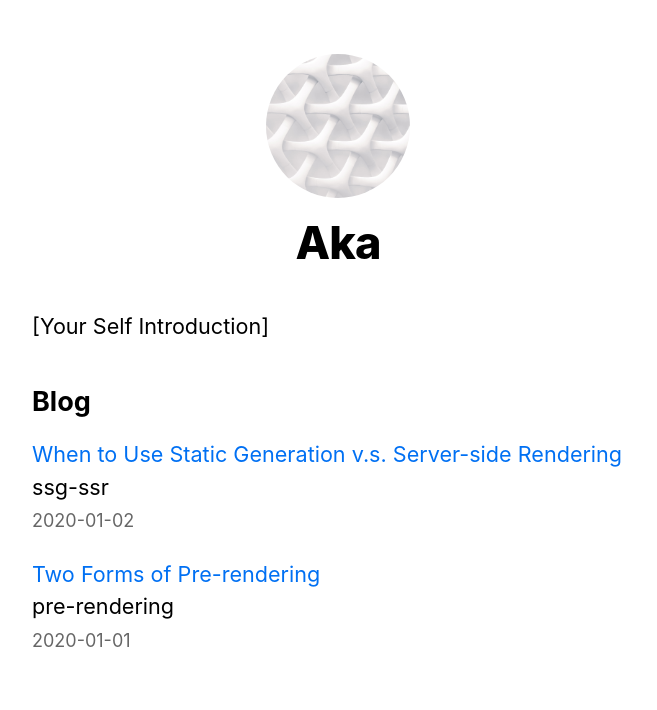
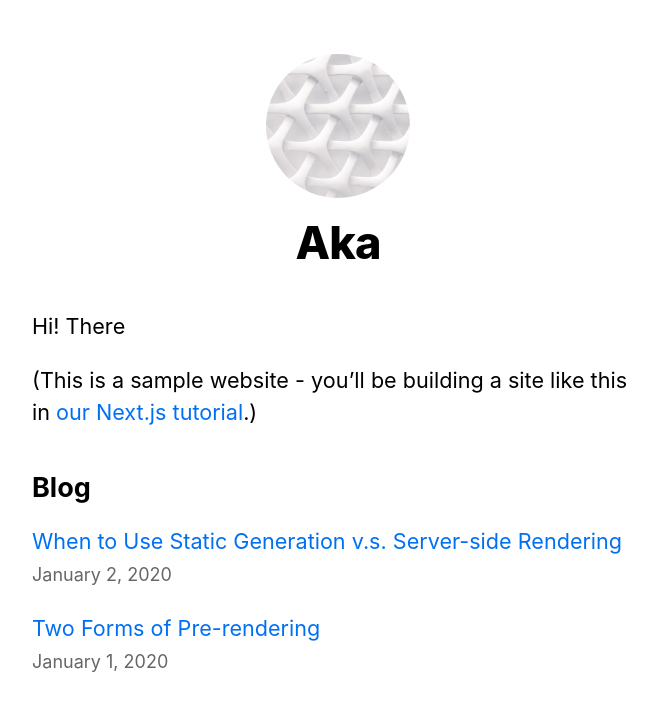
Before and after one commit to aka70/nextjs-blog, a Next.js app: page / in a window 1280 px wide. Shown: the top 710 px of the page, without its empty margins (302-959 px from the left). Built offline with nearby package versions, Linux system fonts and the light colour scheme.

Commit message:
index.tsxの型を追加

```diff
--- a/pages/index.tsx
+++ b/pages/index.tsx
@@ -15,14 +15,26 @@ export const getStaticProps: GetStaticProps = async () => {
 	};
 };
 
-export default function Home({ allPostsData }) {
+export default function Home({
+	allPostsData,
+}: {
+	allPostsData: {
+		date: string;
+		title: string;
+		id: string;
+	}[];
+}) {
 	return (
 		<Layout home>
 			<Head>
 				<title>{siteTitle}</title>
 			</Head>
 			<section className={utilStyles.headingMd}>
-				<p>[Your Self Introduction]</p>
+				<p>Hi! There</p>
+				<p>
+					(This is a sample website - you’ll be building a site like this in{" "}
+					<a href="https://nextjs.org/learn">our Next.js tutorial</a>.)
+				</p>
 			</section>
 			<section className={`${utilStyles.headingMd} ${utilStyles.padding1px}`}>
 				<h2 className={utilStyles.headingLg}>Blog</h2>
@@ -33,9 +45,9 @@ export default function Home({ allPostsData }) {
 								<a>{title}</a>
 							</Link>
 							<br />
-							{id}
-							<br />
-							<small className={utilStyles.lightText}>{date}</small>
+							<small className={utilStyles.lightText}>
+								<Date dateString={date} />
+							</small>
 						</li>
 					))}
 				</ul>
```
